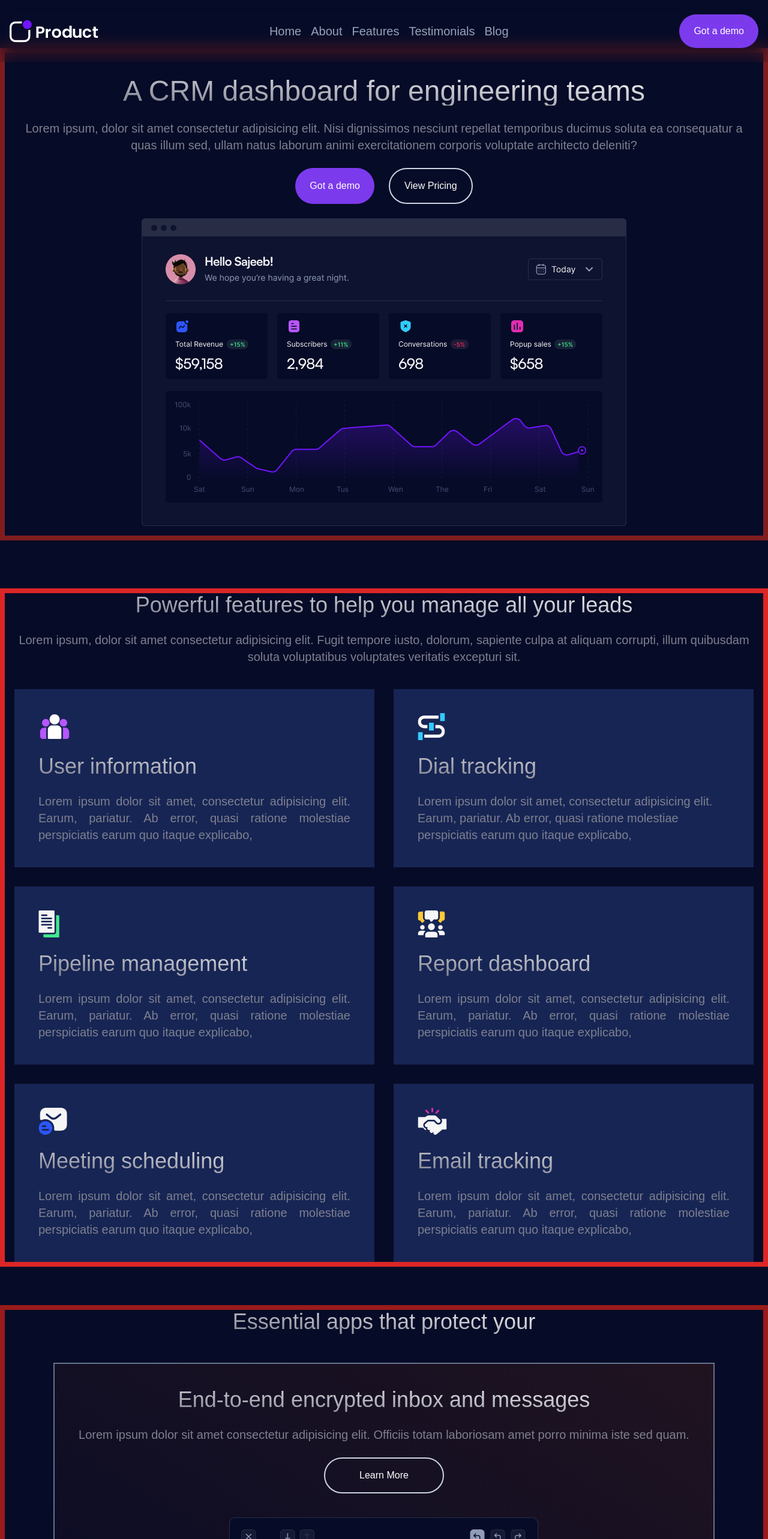
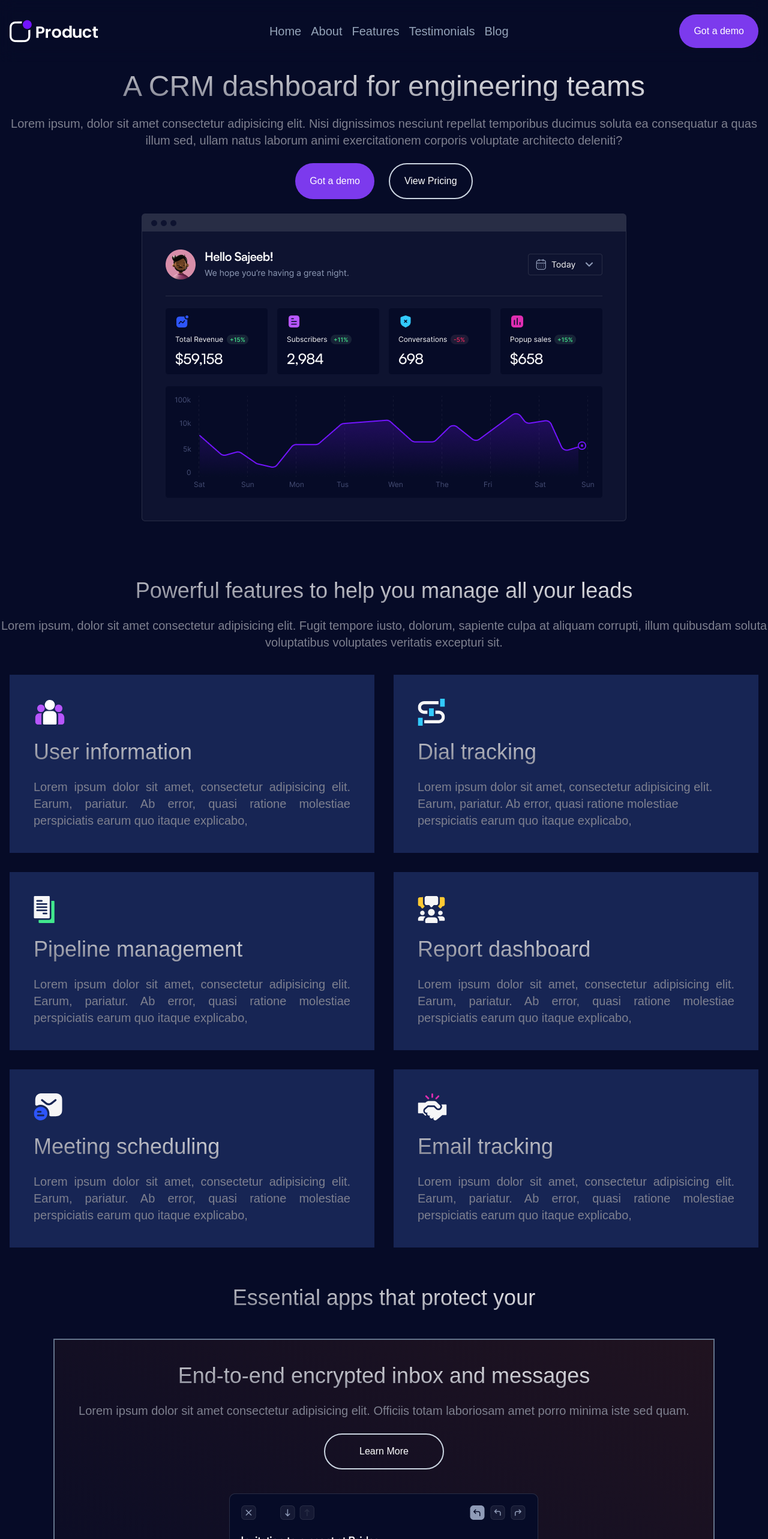
Before and after one commit to Sallah10/saas-landing-page, a Next.js app: page / in a window 1280 px wide. Shown: the top 2566 px of the page at 60% size. Built offline with nearby package versions, Linux system fonts and the light colour scheme.

Commit message:
Test border removed

```diff
--- a/components/about.jsx
+++ b/components/about.jsx
@@ -10,7 +10,7 @@ import meeting from '/assets/meeting.svg'
 const About = () => {
   return (
     <>
-      <section className='my-16 gap-10 flex flex-col max-w-screen border-red-600 border-8' id='about'>
+      <section className='my-16 gap-10 flex flex-col max-w-screen' id='about'>
         <div className='flex justify-center items-center gap-6 flex-col'>
           <h1 className='text-H3 text-center'> Powerful features to help you manage all your leads</h1>
           <p className='text-p text-center text-wheat'>Lorem ipsum, dolor sit amet consectetur adipisicing elit. Fugit tempore iusto, dolorum, sapiente culpa at aliquam corrupti, illum quibusdam soluta voluptatibus voluptates veritatis excepturi sit.</p>
--- a/components/blog.jsx
+++ b/components/blog.jsx
@@ -7,7 +7,7 @@ import BI3 from "/assets/Blog image3.png"
 
 const blog = () => {
   return (
-    <section id='blog' className='max-w-screen border-red-700 border-8'>
+    <section id='blog' className='max-w-screen'>
       <div className='flex flex-col gap-6 justify-between items-center mb-10 pt-4'>
         <h2 className='text-H2 text-center'> Product in the news</h2>
         <button className='purple-button'> Browse all news</button>
--- a/components/features.jsx
+++ b/components/features.jsx
@@ -13,7 +13,7 @@ import Image from 'next/image'
 
 const features = () => {
   return (
-    <section className='flex flex-col gap-12 my-16 mt-8 md:justify-center md:items-center border-red-800 border-8 max-w-screen' id='features'>
+    <section className='flex flex-col gap-12 my-16 mt-8 md:justify-center md:items-center max-w-screen' id='features'>
       <h2 className='text-H3 flex justify-center text-center'> Essential apps that protect your </h2>
       <div className='hidden text-H3 gap-8 items-center justify-center'>
         <Image src={email} alt="Email" /> <span>Email</span> ,<Image src={events} alt="events" /> <span>Events</span>,<Image src={files} alt="files" /> <span>Files</span>,  <Image src={documents} alt="documents" /> <span>Documents</span>
--- a/components/hero.jsx
+++ b/components/hero.jsx
@@ -5,7 +5,7 @@ import heroImage from '/assets/Hero image.png'
 const hero = () => {
   return (
     <>
-      <section className='flex flex-col gap-6 pt-10 max-w-screen p-4 my-20 items-center flex-wrap border-red-900 border-8' id='hero'>
+      <section className='flex flex-col gap-6 pt-10 max-w-screen p-4 my-20 items-center flex-wrap' id='hero'>
         <h1 className='text-5xl bg-gradient-to-bl from-[#F6F6F7] to-[#7E808F] bg-clip-text text-transparent text-center text'>A CRM dashboard for engineering teams</h1>
         <p className='text-center text-p'>Lorem ipsum, dolor sit amet consectetur adipisicing elit. Nisi dignissimos nesciunt repellat temporibus ducimus soluta ea consequatur a quas illum sed, ullam natus laborum animi exercitationem corporis voluptate architecto deleniti?</p>
         <div className='flex gap-6'>
--- a/components/testimonials.jsx
+++ b/components/testimonials.jsx
@@ -10,8 +10,8 @@ import discord from "/assets/discord.png"
 
 const testimonials = () => {
   return (
-    <section id='testimonials' className=' border-red-300 border-8 md:px-6'>
-      <div className='flex flex-col items-center gap-8 mb-10 border-red-950'>
+    <section id='testimonials' className=' md:px-6'>
+      <div className='flex flex-col items-center gap-8 mb-10'>
         <h2 className='text-H2 text-center'>What our clients say</h2>
         <p className='text-p text-center'>Lorem ipsum dolor sit amet consectetur adipisicing elit. Similique possimus qui dicta voluptatum distinctio ratione.</p>
       </div>
```
